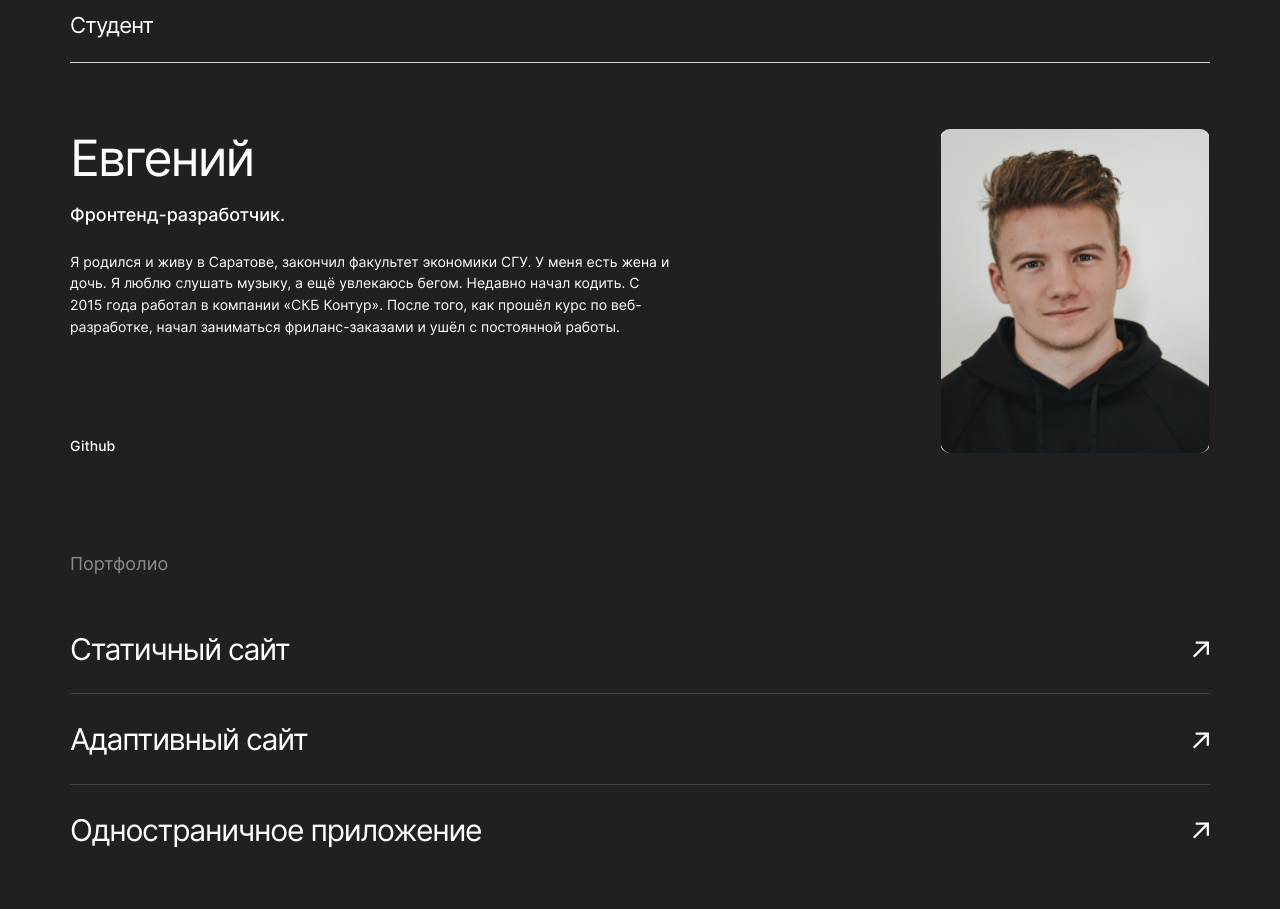
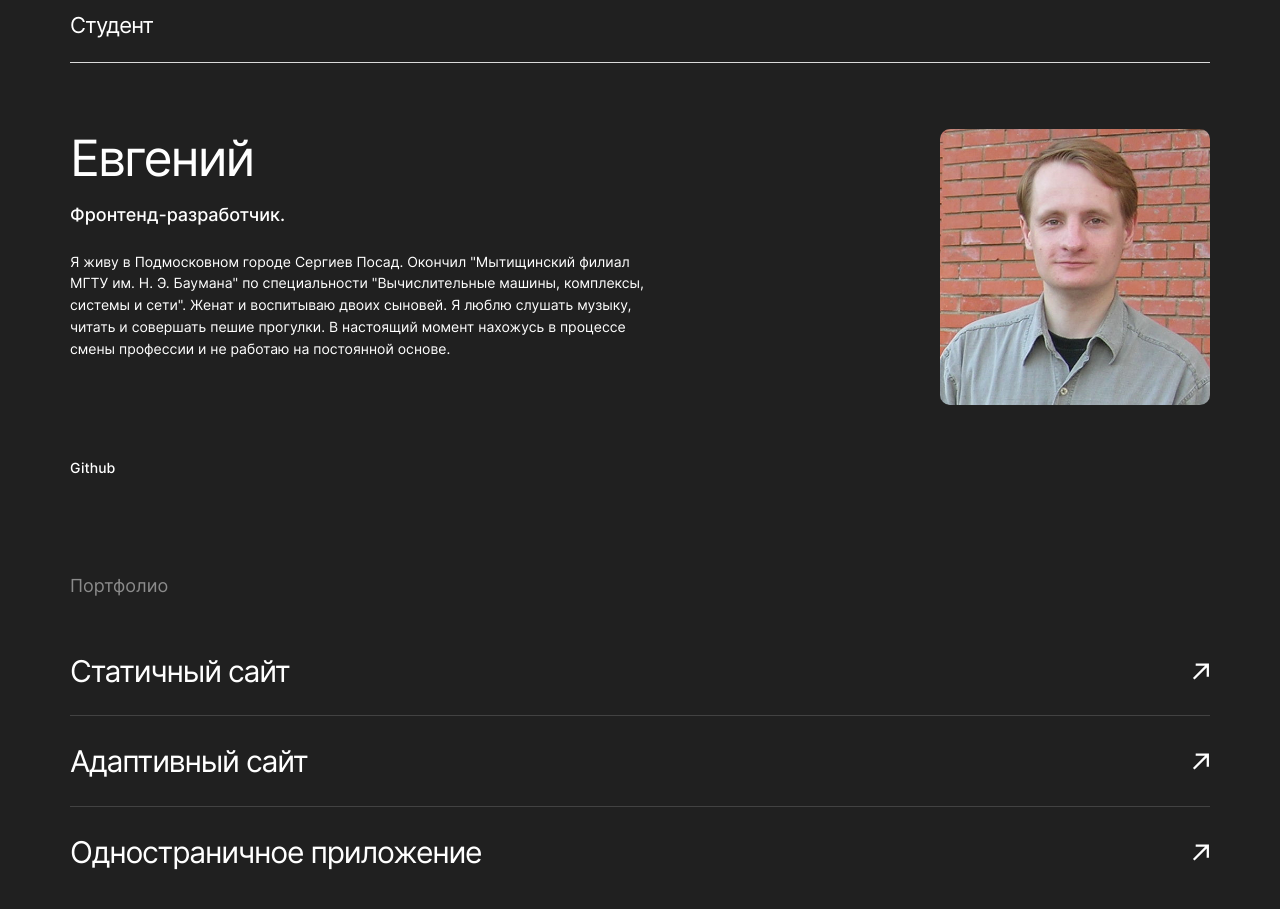
Before and after one commit to EvgenyTomson/movies-explorer-frontend, a React (Create React App) app: page / in a window 1280 px wide. Shown: the part 2000-2909 px from the top of the page. Built offline with nearby package versions, Linux system fonts and the light colour scheme.

Commit message:
feature: добавить показ надписи "ничего не найдено", внести свои данные в about-me

```diff
--- a/src/components/Main/AboutMe/AboutMe.css
+++ b/src/components/Main/AboutMe/AboutMe.css
@@ -66,7 +66,6 @@
   width: 100%;
   object-fit: contain;
   object-position: center;
-  aspect-ratio: 5 / 6;
 }
 
 @media screen and (max-width: 1200px) {
--- a/src/components/Main/AboutMe/AboutMe.js
+++ b/src/components/Main/AboutMe/AboutMe.js
@@ -13,10 +13,10 @@ const AboutMe = () => {
             Фронтенд-разработчик.
           </p>
           <p className="about-me__description">
-            Я родился и живу в Саратове, закончил факультет экономики СГУ.
-            У меня есть жена и дочь. Я люблю слушать музыку, а ещё увлекаюсь бегом.
-            Недавно начал кодить. С 2015 года работал в компании «СКБ Контур».
-            После того, как прошёл курс по веб-разработке, начал заниматься фриланс-заказами и ушёл с постоянной работы.
+            Я живу в Подмосковном городе Сергиев Посад. Окончил "Мытищинский филиал МГТУ им.&nbsp;Н.&nbsp;Э.&nbsp;Баумана"
+            по специальности "Вычислительные машины, комплексы, системы и сети".
+            Женат и воспитываю двоих сыновей. Я люблю слушать музыку, читать и совершать пешие прогулки.
+            В настоящий момент нахожусь в процессе смены профессии и не работаю на постоянной основе.
           </p>
           <a
             href="https://github.com/EvgenyTomson"
--- a/src/components/MoviesCardList/MoviesCardList.css
+++ b/src/components/MoviesCardList/MoviesCardList.css
@@ -9,7 +9,17 @@
   list-style: none;
 }
 
-/* @media screen and (max-width: 1080px) { */
+.movies-section__empty {
+  display: block;
+  width: 100%;
+  margin: 0;
+  margin-top: 40px;
+  text-align: center;
+  font-size: 20px;
+  font-weight: 400;
+  line-height: normal;
+}
+
 @media screen and (max-width: 900px) {
   .movies-list {
     grid-template-columns: repeat(2, 1fr);
@@ -24,4 +34,8 @@
     grid-template-columns: repeat(1, 1fr);
     gap: 37px;
   }
+
+  .movies-section__empty {
+    font-size: 16px;
+  }
 }
--- a/src/components/MoviesCardList/MoviesCardList.js
+++ b/src/components/MoviesCardList/MoviesCardList.js
@@ -22,7 +22,9 @@ const MoviesCardList = ({ moviesData }) => {
 
   return (
     <section className="movies-section">
-      <ul className="movies-list">
+      {
+        moviesData.length > 0
+          ? <ul className="movies-list">
               {
                 moviesData.map((movie) => (
                   <MoviesCard
@@ -37,6 +39,12 @@ const MoviesCardList = ({ moviesData }) => {
                 ))
               }
             </ul>
+          : <span
+              className="movies-section__empty"
+            >
+              Ничего не найдено
+            </span>
+      }
     </section>
   )
 };
--- a/src/components/Profile/Profile.js
+++ b/src/components/Profile/Profile.js
@@ -58,6 +58,7 @@ const Profile = ({ setLoginStatus }) => {
     .then(() => {
       setCurrentUser({name: '', email: ''});
       localStorage.removeItem('currentId');
+      localStorage.removeItem('search');
       setLoginStatus(false);
       navigate("/", {replace: true});
     })
@@ -80,7 +81,9 @@ const Profile = ({ setLoginStatus }) => {
       <form
         name="profile__form"
         className="profile__form"
-        onSubmit={handleSubmit}>
+        onSubmit={handleSubmit}
+        noValidate
+      >
         <label className="profile__input-container">
           <div className="profile__input-wrapper">
             <span className="profile__input-label">
```
Also changed, not shown: src/components/Login/Login.js (+7 -1 lines), src/components/Register/Register.js (+7 -1 lines), src/images/student-photo.jpg. Lines whose indentation alone changed are shown as unchanged.
